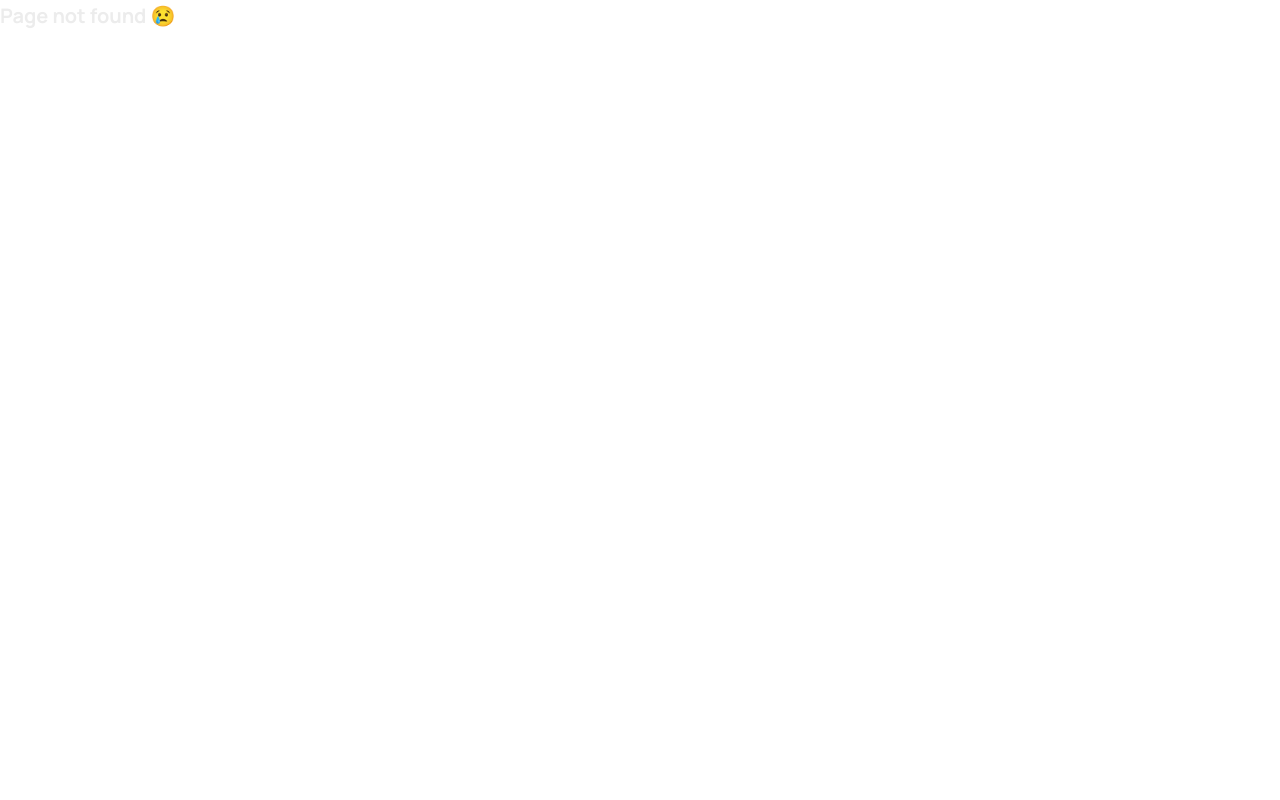
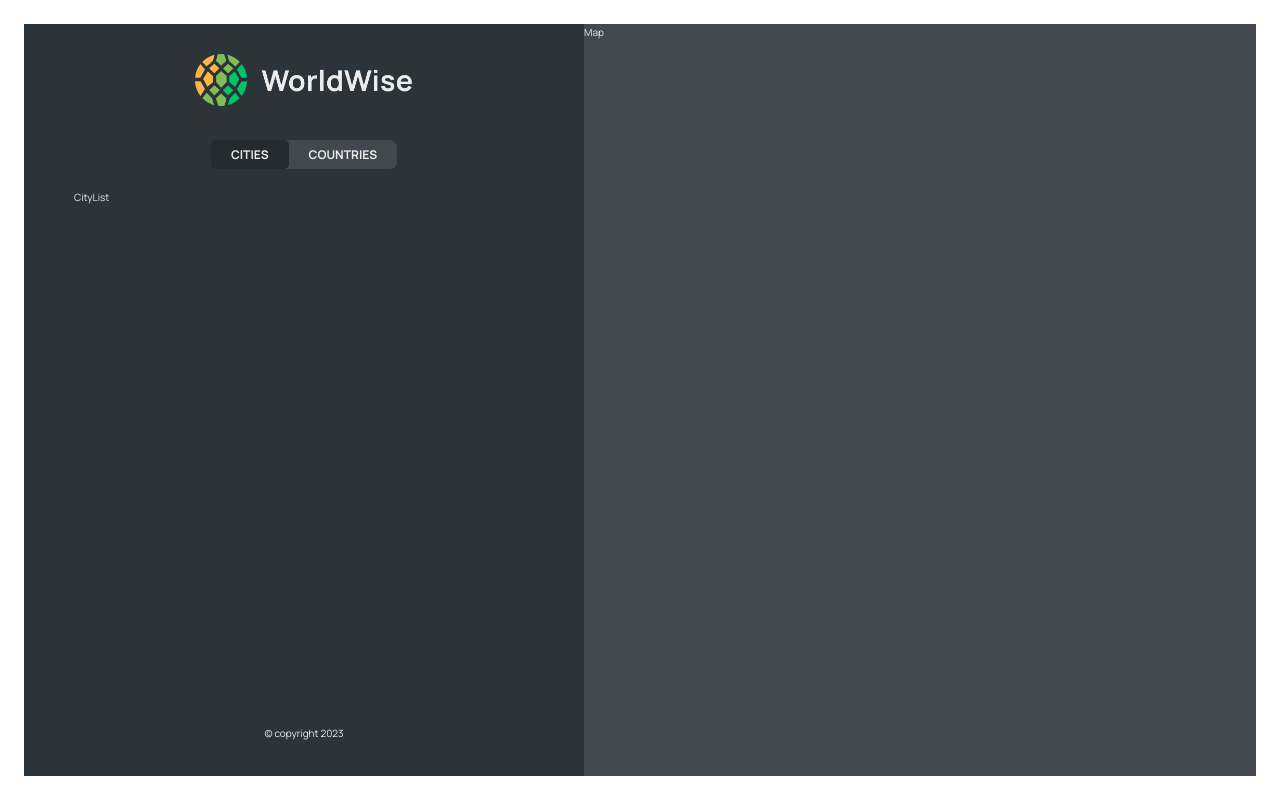
Before and after one commit to hansolo-N/TravellerApp, a React (Vite) app: page /app/cities in a window 1280 px wide. Before the commit this address had no page. Built offline with nearby package versions, Linux system fonts and the light colour scheme; data requests are answered from the project's data file.

Commit message:
created child routes for app navigation

```diff
--- a/package.json
+++ b/package.json
@@ -7,9 +7,11 @@
     "dev": "vite",
     "build": "vite build",
     "lint": "eslint . --ext js,jsx --report-unused-disable-directives --max-warnings 0",
-    "preview": "vite preview"
+    "preview": "vite preview",
+    "server": "json-server --watch data/cities.json --port 8000 -delay 500"
   },
   "dependencies": {
+    "json-server": "^0.17.4",
     "react": "^18.2.0",
     "react-dom": "^18.2.0",
     "react-router-dom": "^6.16.0"
--- a/src/App.jsx
+++ b/src/App.jsx
@@ -1,23 +1,45 @@
-import React from 'react'
+import React, { useEffect, useState } from 'react'
 import { BrowserRouter,Routes,Route} from 'react-router-dom'
 import Product from "./pages/Product"
 import Pricing from "./pages/Pricing"
 import Homepage from "./pages/Homepage"
+import CityList from './components/CityList'
 import PageNotFound from './pages/PageNotFound'
 import AppLayout from './pages/AppLayout'
 import Login from './pages/Login'
 function Traveller() {
+  const [cities,setCities] = useState({})
+  const [isLoading,setIsLoading] = useState(false)
 
+
+
+  useEffect(function(){
+    async function fetchCities(){
+      try {
+        const response = await fetch("http://localhost:8000/cities")
+        const data = await response.json()
+        console.log(data)
+      } catch (error) {
+        console.log(error)
+      }
+    }
+    setCities(fetchCities())
+  },[])
 
   return (
     <BrowserRouter>
         <Routes>
-          <Route path='/' element={<Homepage/>}></Route>
-          <Route path='product' element={<Product/>}></Route>
-          <Route path='pricing' element={<Pricing/>}></Route>
-          <Route path='app' element={<AppLayout/>}></Route>
-          <Route path='login' element={<Login/>}></Route>
-          <Route path='*' element={<PageNotFound/>}></Route>
+          <Route index element={<Homepage/>}/>
+          <Route path='product' element={<Product/>}/>
+          <Route path='pricing' element={<Pricing/>}/>
+          <Route path='app' element={<AppLayout/>}>
+            <Route index element={<CityList/>}/>
+            <Route path='cities' element={<CityList/>}/>
+            <Route path='countries' element={<p>list of countries</p>}/>
+            <Route path='form' element={<p>form submission</p>}/>
+          </Route>
+          <Route path='login' element={<Login/>}/>
+          <Route path='*' element={<PageNotFound/>}/>
         </Routes>
     </BrowserRouter>
   )
--- a/src/components/AppNav.jsx
+++ b/src/components/AppNav.jsx
@@ -1,9 +1,20 @@
 import React from 'react'
 import styles from "./AppNav.module.css"
+import { NavLink } from 'react-router-dom'
 
 function AppNav() {
   return (
-    <nav className={styles.nav}>app navigation</nav>
+    <nav className={styles.nav}>
+      <ul>
+        <li>
+          <NavLink to='cities'>Cities</NavLink>
+        </li>
+        <li>
+          <NavLink to='countries'>Countries</NavLink>
+        </li>
+      </ul>
+
+      </nav>
   )
 }
 
--- /dev/null
+++ b/src/components/CityList.jsx
@@ -0,0 +1,12 @@
+import React from 'react'
+import styles from "./CityList.module.css"
+
+function CityList() {
+  return (
+    <ul className={styles.cityList}>
+        CityList
+    </ul>
+  )
+}
+
+export default CityList
--- a/src/components/Sidebar.jsx
+++ b/src/components/Sidebar.jsx
@@ -2,13 +2,14 @@
 import styles from "./Sidebar.module.css"
 import Logo from './Logo'
 import AppNav from './AppNav'
+import { Outlet } from 'react-router-dom'
 
 function Sidebar() {
   return (
     <div className={styles.sidebar}>
         <Logo/>
         <AppNav/>
-        <p>list of cities</p>
+        <Outlet/>
         <footer className={styles.footer}>
             <p>&copy; copyright {new Date().getFullYear()}</p>
         </footer>
```
Also changed, not shown: 1 other file (tests, documents, lock files or other folders).
